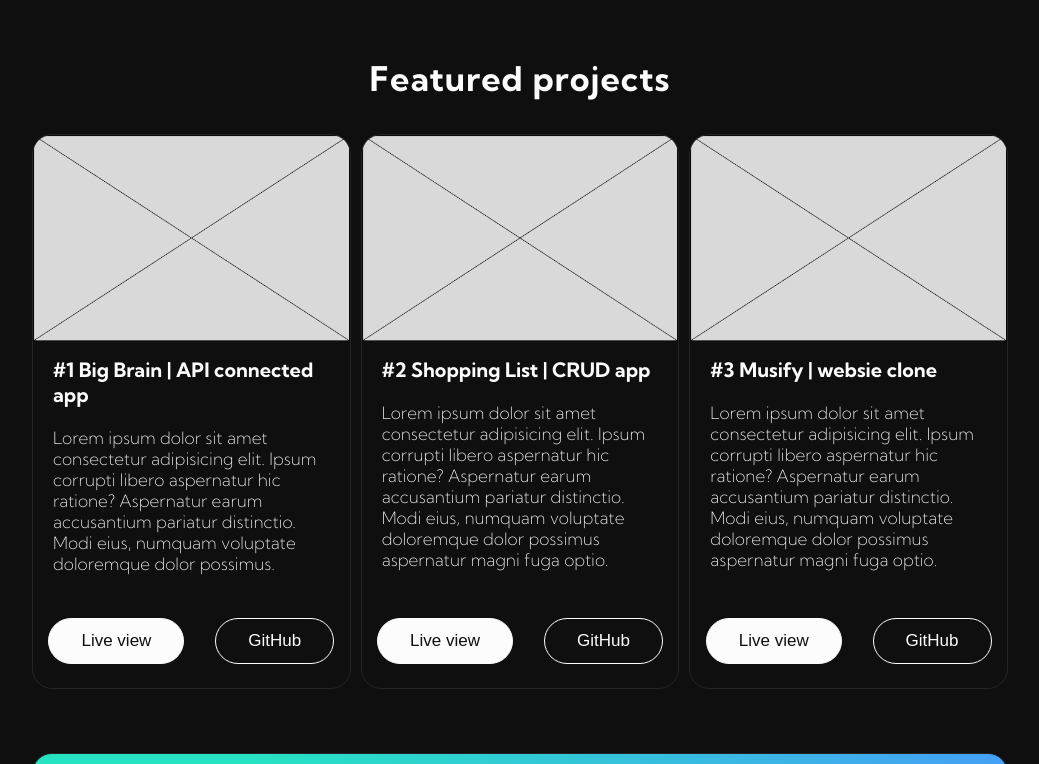
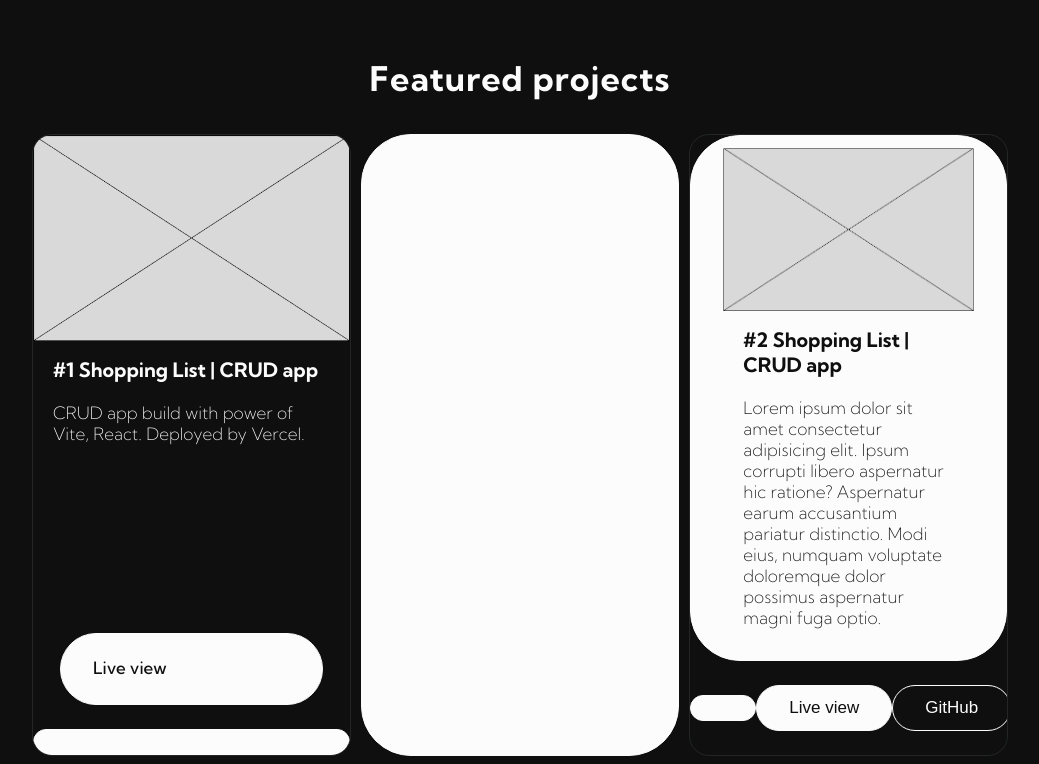
Before and after one commit to grzegorzlisdev/portfolio, a plain HTML site: page index.html in a window 1280 px wide. Shown: the part 760-1524 px from the top of the page, without its empty margins (120-1159 px from the left). Drawn offline with Linux system fonts and the light colour scheme.

Commit message:
shoplist project added

```diff
--- a/index.html
+++ b/index.html
@@ -73,13 +73,12 @@
           <div class="projects-section-project-image-wrapper">
             <img class="projects-section-project-image" src="./img/project-picture.png" alt="project picture" />
           </div>
-          <h3 class="projects-section-project-name">#1 Big Brain | API connected app</h3>
+          <h3 class="projects-section-project-name">#1 Shopping List | CRUD app</h3>
           <p class="projects-section-project-description">
-            Lorem ipsum dolor sit amet consectetur adipisicing elit. Ipsum corrupti libero aspernatur hic ratione?
-            Aspernatur earum accusantium pariatur distinctio. Modi eius, numquam voluptate doloremque dolor possimus.
-
+            CRUD app build with power of Vite, React. Deployed by Vercel.
           </p>
           <div class="projects-section-buttons-wrapper">
+            <a href=""
             <button class="button-white">Live view</button>
             <button class="button-transparent">GitHub</button>
           </div>
@@ -96,8 +95,16 @@
             aspernatur magni fuga optio.
           </p>
           <div class="projects-section-buttons-wrapper">
-            <button class="button-white">Live view</button>
-            <button class="button-transparent">GitHub</button>
+            <a class="contact-section-contact-wrapper" href="https://shoplist-grzegorzlisdev.vercel.app/" target="_blank"
+              rel="noopener noreferer">
+              <button class="button-white">Live view</button>
+            </a>
+            <a class="contact-section-contact-wrapper" href="https://github.com/grzegorzlisdev/shoplist" target="_blank"
+              rel="noopener noreferer">
+              <button class="button-transparent">GitHub</button>
+            </a>
+
+
           </div>
         </div>
 
```
